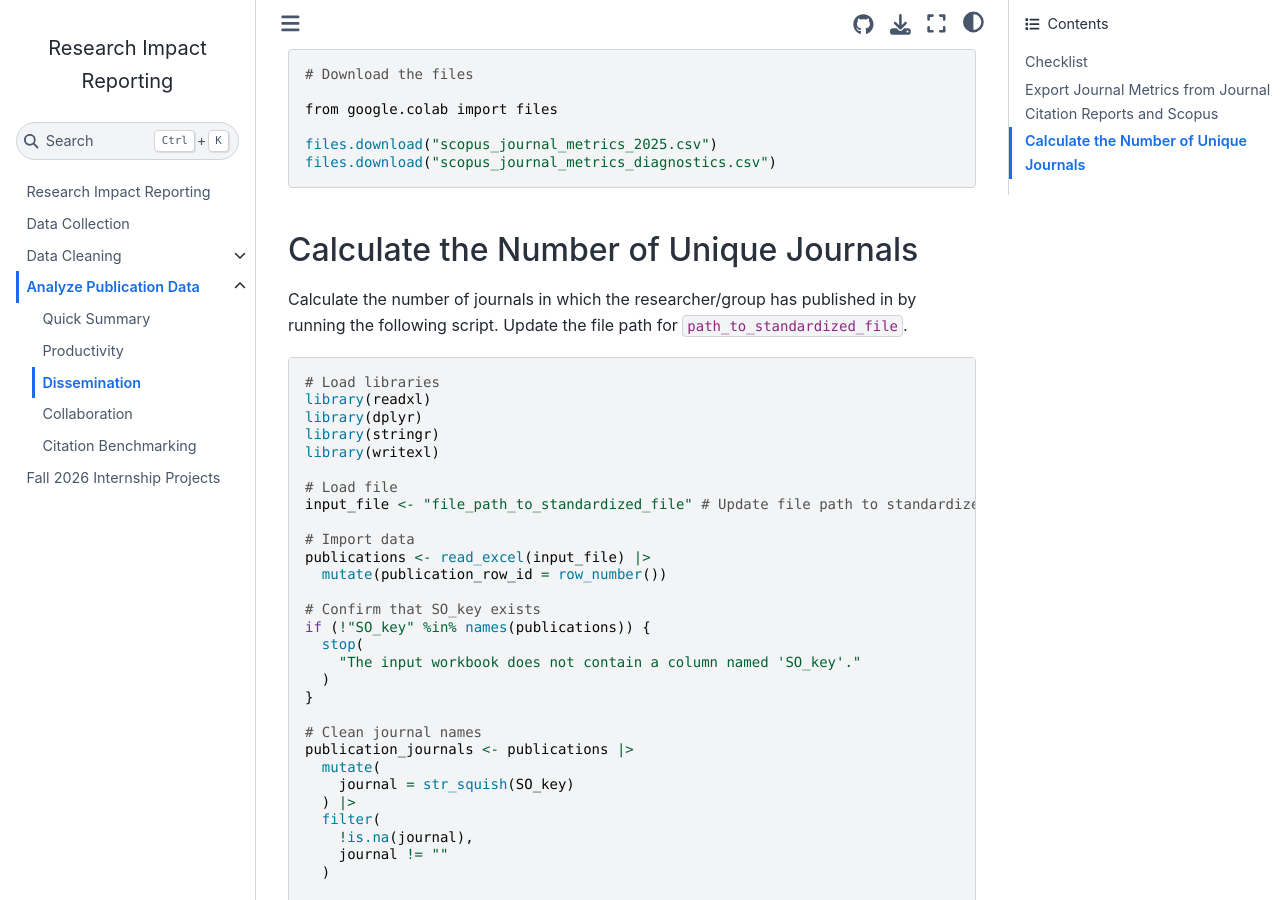
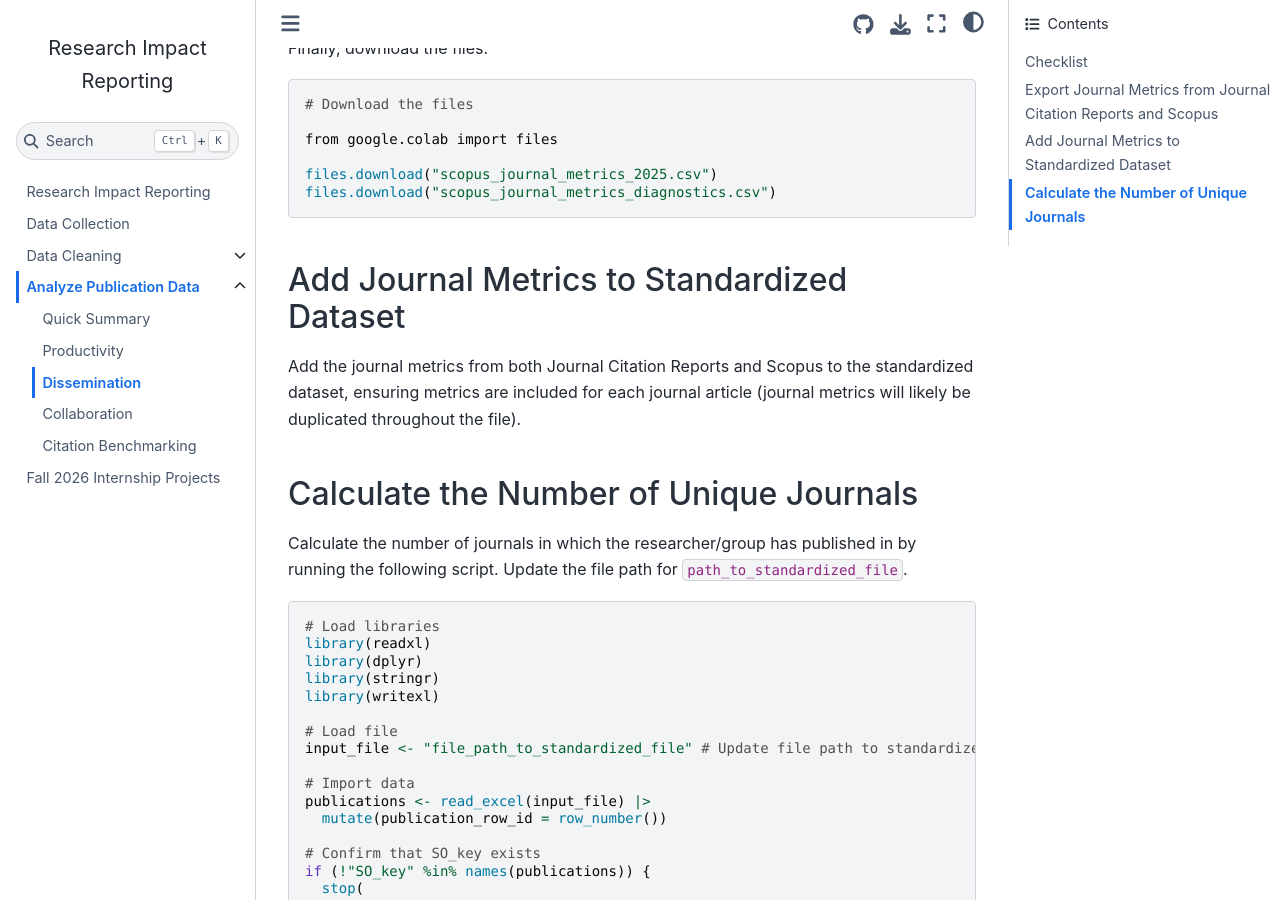
Before and after one commit to vvlooking/research-impact, a Jupyter Book: the page built from website/analyze-data-dissemination.md, in a window 1280 px wide and 900 px high, scrolled down 13097 px. Built offline with Jupyter Book 1.0.4 settings and Sphinx 7.4.7 and the Sphinx Book theme 1.1.4, drawn with Linux system fonts in a browser that asks for light colours; some of the changed text lies outside the part shown.

Commit message:
Update analyze-data-dissemination.md

````diff
--- a/website/analyze-data-dissemination.md
+++ b/website/analyze-data-dissemination.md
@@ -3,6 +3,7 @@
 ## Checklist
 
 - [ ] Export journal metrics from Journal Citation Reports and Scopus
+- [ ] Add journal metrics to standardized dataset
 - [ ] Calculate the number of unique journals and then identify the most common journals
 - [ ] Identify journals in the top 10% of their category by JIF percentile
 - [ ] Calculate the number and percentage of documents in journals by quartile (using a pivot table in Excel)
@@ -722,6 +723,10 @@ files.download("scopus_journal_metrics_2025.csv")
 files.download("scopus_journal_metrics_diagnostics.csv")
 ```
 
+## Add Journal Metrics to Standardized Dataset
+
+Add the journal metrics from both Journal Citation Reports and Scopus to the standardized dataset, ensuring metrics are included for each journal article (journal metrics will likely be duplicated throughout the file).
+
 ## Calculate the Number of Unique Journals
 
 Calculate the number of journals in which the researcher/group has published in by running the following script. Update the file path for `path_to_standardized_file`.
````
